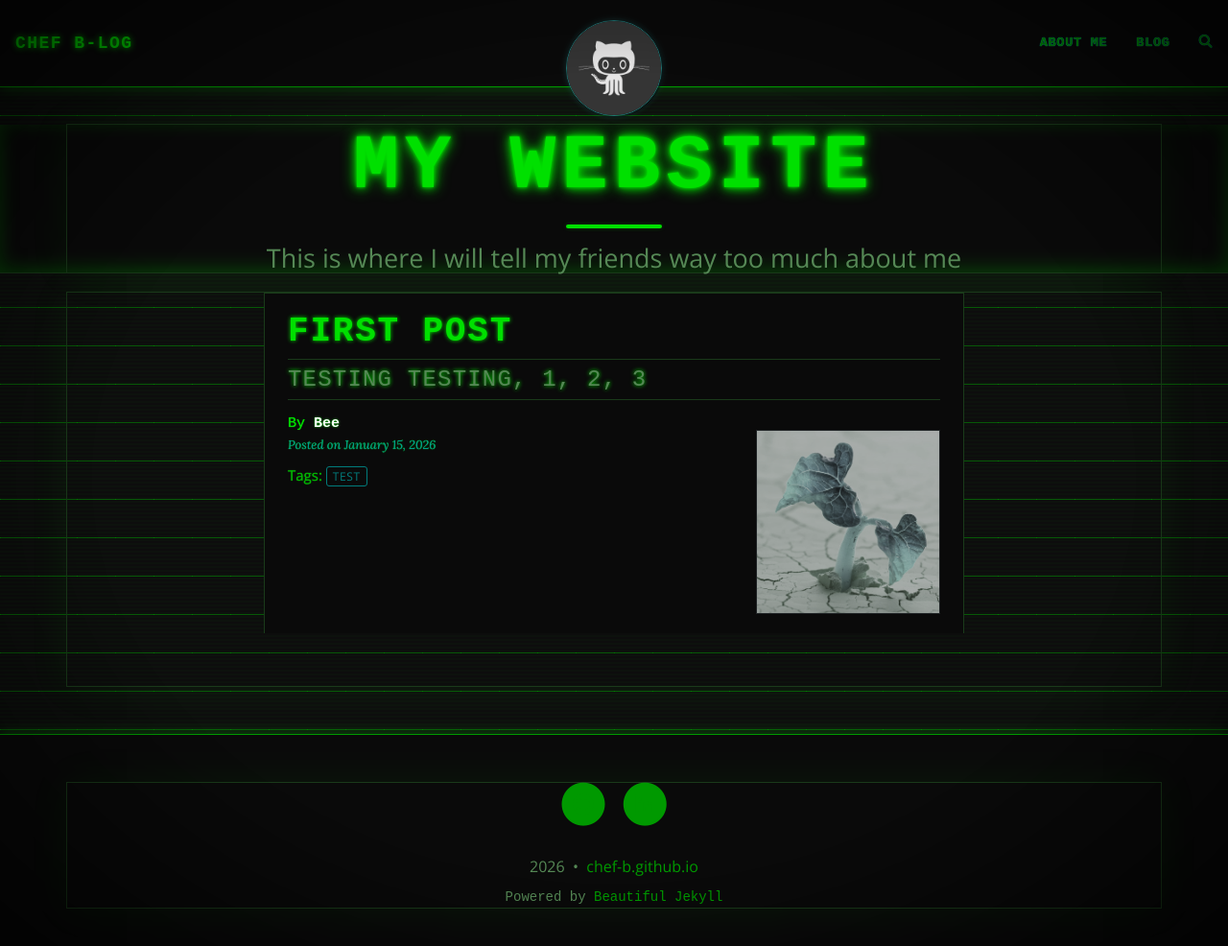
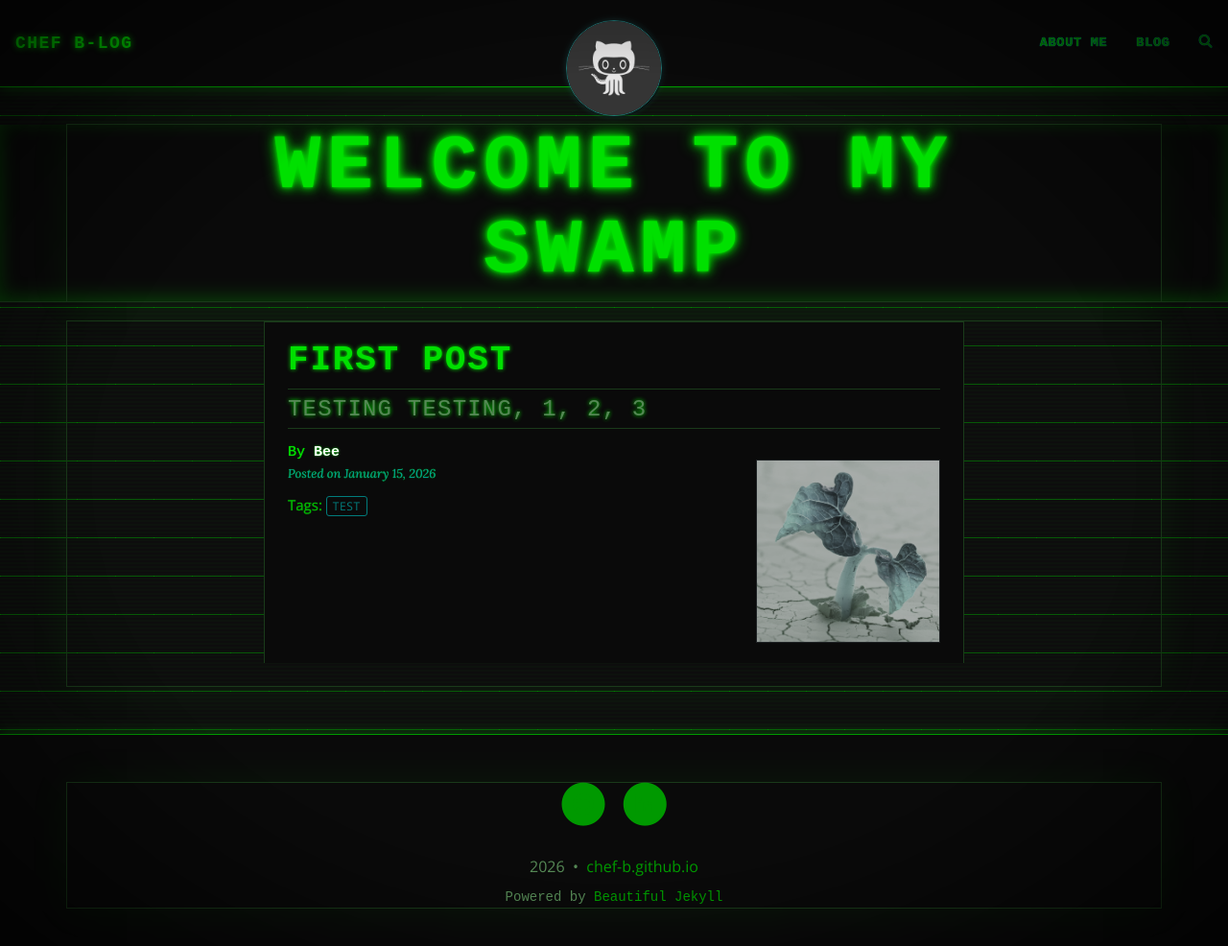
Before and after one commit to chef-b/chef-b.github.io, a Jekyll site: the page built from index.html, in a window 1280 px wide and 996 px high. Shown: the top 986 px of the window at 96% size. Built offline with Jekyll 4.4.1, drawn with Linux system fonts in a browser that asks for light colours; the list of posts is cut into pages by our own code; comment, search, counter and statistics services are not loaded.

Commit message:
Update index.html

```diff
--- a/index.html
+++ b/index.html
@@ -1,5 +1,5 @@
 ---
 layout: home
-title: My website
-subtitle: This is where I will tell my friends way too much about me
+title: Welcome to my Swamp
+subtitle:
 ---
```
